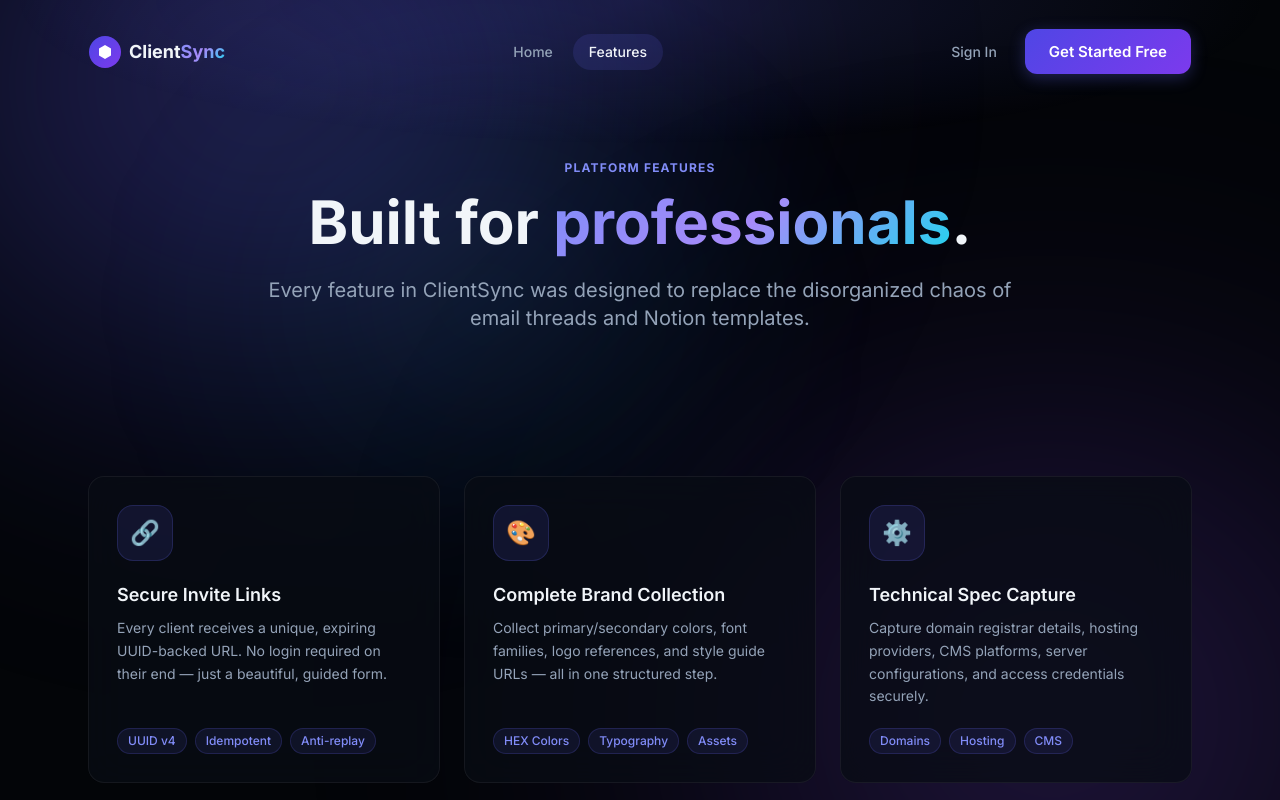
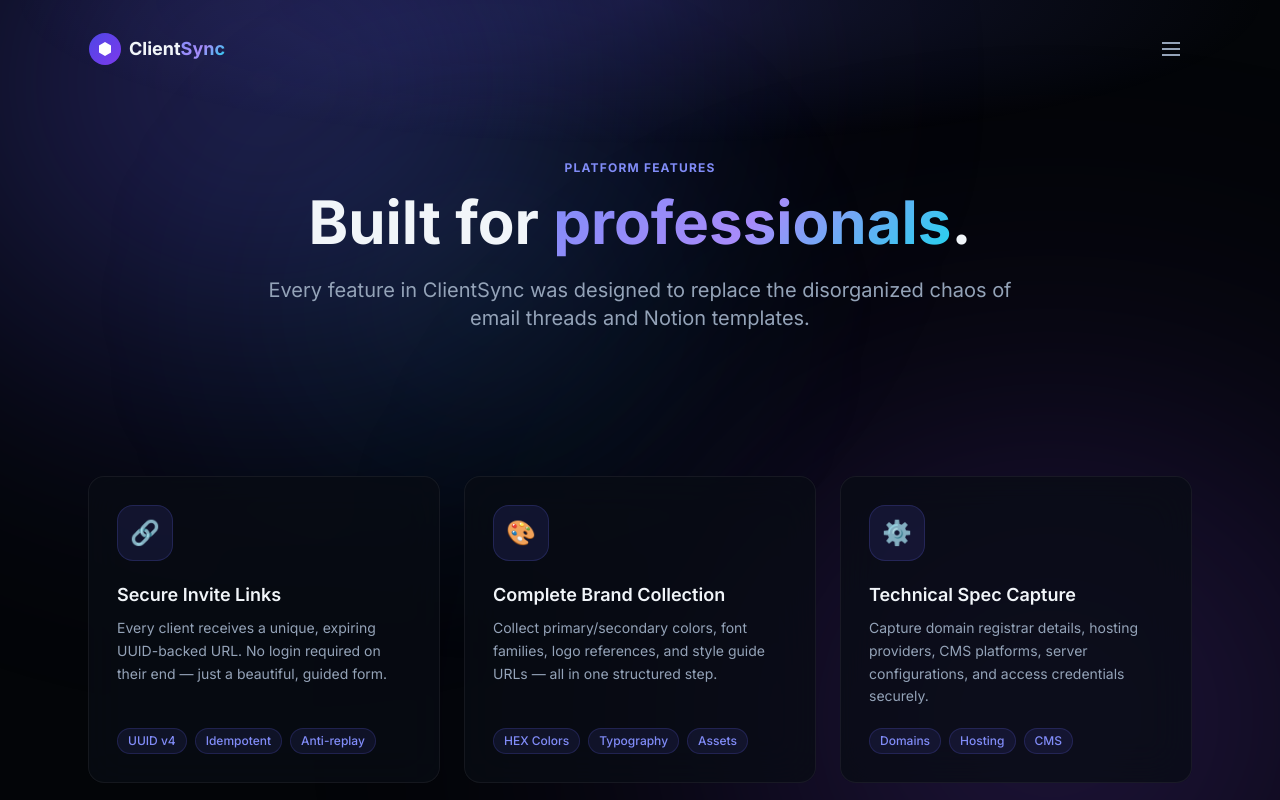
Before and after one commit to Mohammed-Ejaz/ClientSync, a React (Vite) app in the folder clientsync-frontend/: page /features in a window 1280 px wide. Shown: the top 800 px of the page. Built offline with nearby package versions, Linux system fonts and the light colour scheme.

Commit message:
Fix auth validations, mobile menu, parallax effect, and error messages

```diff
--- a/clientsync-frontend/src/components/layout/Navbar.jsx
+++ b/clientsync-frontend/src/components/layout/Navbar.jsx
@@ -56,59 +56,72 @@
                         </span>
                     </Link>
 
-                    {/* Desktop Nav */}
-                    <div className="hidden md:flex items-center gap-1">
+
+
+                    {/* Menu Button */}
+                    <button
+                        className="p-2 rounded-lg"
+                        style={{ color: 'var(--text-secondary)' }}
+                        onClick={() => setMobileOpen(!mobileOpen)}
+                    >
+                        <svg width="24" height="24" viewBox="0 0 24 24" fill="none" stroke="currentColor" strokeWidth="2">
+                            {mobileOpen ? (
+                                <>
+                                    <line x1="18" y1="6" x2="6" y2="18" />
+                                    <line x1="6" y1="6" x2="18" y2="18" />
+                                </>
+                            ) : (
+                                <>
+                                    <line x1="3" y1="12" x2="21" y2="12" />
+                                    <line x1="3" y1="6" x2="21" y2="6" />
+                                    <line x1="3" y1="18" x2="21" y2="18" />
+                                </>
+                            )}
+                        </svg>
+                    </button>
+
+                </div>
+            </motion.nav>
+
+            {/* Menu Dropdown */}
+            <AnimatePresence>
+                {mobileOpen && (
+                    <motion.div
+                        initial={{ opacity: 0, y: -20 }}
+                        animate={{ opacity: 1, y: 0 }}
+                        exit={{ opacity: 0, y: -20 }}
+                        className="fixed inset-x-0 top-[88px] z-40 px-6 max-w-6xl mx-auto"
+                    >
+                        <div
+                            className="glass-elevated rounded-2xl p-4 flex flex-col gap-2"
+                            style={{ border: '1px solid var(--border-glass)' }}
+                        >
                             {navLinks.map((link) => (
                                 <Link
                                     key={link.href}
                                     to={link.href}
-                                className="px-4 py-2 rounded-lg text-sm font-medium transition-all duration-200"
+                                    className="px-4 py-3 rounded-xl text-sm font-medium transition-colors"
                                     style={{
-                                    color: location.pathname === link.href
-                                        ? 'var(--text-primary)'
-                                        : 'var(--text-secondary)',
-                                    background: location.pathname === link.href
-                                        ? 'rgba(99,102,241,0.15)'
-                                        : 'transparent',
+                                        color: location.pathname === link.href ? 'var(--text-primary)' : 'var(--text-secondary)',
+                                        background: location.pathname === link.href ? 'rgba(99,102,241,0.1)' : 'transparent',
                                     }}
                                 >
                                     {link.label}
                                 </Link>
                             ))}
+                            <div className="h-px w-full my-2" style={{ background: 'var(--border-subtle)' }} />
+                            {user ? (
+                                <Link to="/dashboard" className="btn-primary w-full justify-center">Go to Dashboard</Link>
+                            ) : (
+                                <div className="flex flex-col gap-2">
+                                    <Link to="/login" className="btn-ghost w-full justify-center">Sign In</Link>
+                                    <Link to="/signup" className="btn-primary w-full justify-center">Get Started Free</Link>
                                 </div>
-
-                    {/* CTA Buttons — auth-aware */}
-                    <div className="hidden md:flex items-center gap-3">
-                        {user ? (
-                            /* Already logged in → go to dashboard */
-                            <Link
-                                to="/dashboard"
-                                className="btn-primary text-sm py-2 px-5 flex items-center gap-2"
-                            >
-                                <svg width="14" height="14" viewBox="0 0 24 24" fill="none" stroke="currentColor" strokeWidth="2">
-                                    <rect x="3" y="3" width="7" height="7" rx="1" />
-                                    <rect x="14" y="3" width="7" height="7" rx="1" />
-                                    <rect x="14" y="14" width="7" height="7" rx="1" />
-                                    <rect x="3" y="14" width="7" height="7" rx="1" />
-                                </svg>
-                                Go to Dashboard
-                            </Link>
-                        ) : (
-                            /* Guest → sign in / get started */
-                            <>
-                                <Link to="/login" className="btn-ghost text-sm">
-                                    Sign In
-                                </Link>
-                                <Link to="/signup" className="btn-primary text-sm py-2 px-5">
-                                    Get Started Free
-                                </Link>
-                            </>
                             )}
                         </div>
-
-                </div>
-            </motion.nav>
-
+                    </motion.div>
+                )}
+            </AnimatePresence>
         </>
     );
 }
--- a/clientsync-frontend/src/pages/LandingPage.jsx
+++ b/clientsync-frontend/src/pages/LandingPage.jsx
@@ -212,7 +212,7 @@
             </section>
 
             {/* ── FEATURES BENTO ─────────────────────────────────────────────── */}
-            <section id="features" className="py-24 px-6 max-w-6xl mx-auto">
+            <section id="features" className="py-24 px-6 max-w-6xl mx-auto relative">
                 <motion.div
                     initial={{ opacity: 0, y: 20 }}
                     whileInView={{ opacity: 1, y: 0 }}
@@ -230,11 +230,14 @@
                     </p>
                 </motion.div>
 
-                <div className="grid grid-cols-1 md:grid-cols-2 lg:grid-cols-3 gap-4">
+                {/* Ambient orb behind the cards to prevent pure black background */}
+                <div className="absolute left-1/2 top-1/2 -translate-x-1/2 -translate-y-1/2 w-full max-w-4xl h-96 pointer-events-none" style={{ background: 'radial-gradient(ellipse, rgba(99,102,241,0.06) 0%, transparent 60%)', filter: 'blur(80px)' }} />
+
+                <motion.div style={{ y: useTransform(scrollY, [0, 800], [0, -40]) }} className="grid grid-cols-1 md:grid-cols-2 lg:grid-cols-3 gap-4 relative z-10">
                     {features.map((f, i) => (
                         <FeatureCard key={i} {...f} delay={i * 0.08} />
                     ))}
-                </div>
+                </motion.div>
             </section>
 
 
--- a/clientsync-frontend/src/pages/auth/LoginPage.jsx
+++ b/clientsync-frontend/src/pages/auth/LoginPage.jsx
@@ -139,11 +139,11 @@
                         <FloatingInput
                             id="login-email"
                             label="Email address"
-                            type="email"
+                            type="text"
                             value={email}
                             onChange={(e) => setEmail(e.target.value)}
                             placeholder="you@company.com"
-                            autoComplete="email"
+                            autoComplete="off"
                         />
                         <FloatingInput
                             id="login-password"
@@ -152,7 +152,7 @@
                             value={password}
                             onChange={(e) => setPassword(e.target.value)}
                             placeholder="••••••••"
-                            autoComplete="current-password"
+                            autoComplete="off"
                         />
 
                         <button
@@ -172,6 +172,7 @@
                         </button>
                     </form>
 
+
                     <div className="mt-6 pt-6 text-center" style={{ borderTop: '1px solid var(--border-subtle)' }}>
                         <p className="text-sm" style={{ color: 'var(--text-muted)' }}>
                             Don't have an account?{' '}
--- a/clientsync-frontend/src/pages/auth/SignupPage.jsx
+++ b/clientsync-frontend/src/pages/auth/SignupPage.jsx
@@ -198,8 +198,8 @@
                         >
                             {step === 1 ? (
                                 <div className="flex flex-col gap-5">
-                                    <FloatingInput id="signup-name" label="Full name" value={name} onChange={(e) => setName(e.target.value)} placeholder="Alex Johnson" autoComplete="name" />
-                                    <FloatingInput id="signup-email" label="Work email" type="email" value={email} onChange={(e) => setEmail(e.target.value)} placeholder="alex@studio.com" autoComplete="email" />
+                                    <FloatingInput id="signup-name" label="Full name" value={name} onChange={(e) => setName(e.target.value)} placeholder="Alex Johnson" autoComplete="off" />
+                                    <FloatingInput id="signup-email" label="Work email" type="text" value={email} onChange={(e) => setEmail(e.target.value)} placeholder="alex@studio.com" autoComplete="off" />
                                     <button id="signup-next" type="button" onClick={handleNextStep} className="btn-primary mt-2">
                                         Continue
                                         <svg width="16" height="16" viewBox="0 0 24 24" fill="none" stroke="currentColor" strokeWidth="2.5"><path d="M5 12h14M12 5l7 7-7 7" /></svg>
@@ -207,8 +207,8 @@
                                 </div>
                             ) : (
                                 <form onSubmit={handleSubmit} className="flex flex-col gap-5">
-                                    <FloatingInput id="signup-password" label="Create password" type="password" value={password} onChange={(e) => setPassword(e.target.value)} placeholder="Min. 8 characters" autoComplete="new-password" />
-                                    <FloatingInput id="signup-confirm" label="Confirm password" type="password" value={confirmPassword} onChange={(e) => setConfirmPassword(e.target.value)} placeholder="••••••••" autoComplete="new-password" />
+                                    <FloatingInput id="signup-password" label="Create password" type="password" value={password} onChange={(e) => setPassword(e.target.value)} placeholder="Min. 8 characters" autoComplete="off" />
+                                    <FloatingInput id="signup-confirm" label="Confirm password" type="password" value={confirmPassword} onChange={(e) => setConfirmPassword(e.target.value)} placeholder="••••••••" autoComplete="off" />
 
                                     {/* Password strength indicator */}
                                     {password && (
@@ -253,6 +253,7 @@
                         </motion.div>
                     </AnimatePresence>
 
+
                     <div className="mt-6 pt-6 text-center" style={{ borderTop: '1px solid var(--border-subtle)' }}>
                         <p className="text-sm" style={{ color: 'var(--text-muted)' }}>
                             Already have an account?{' '}
```
Also changed, not shown: 1 other file (tests, documents, lock files or other folders). Lines whose indentation alone changed are shown as unchanged.
